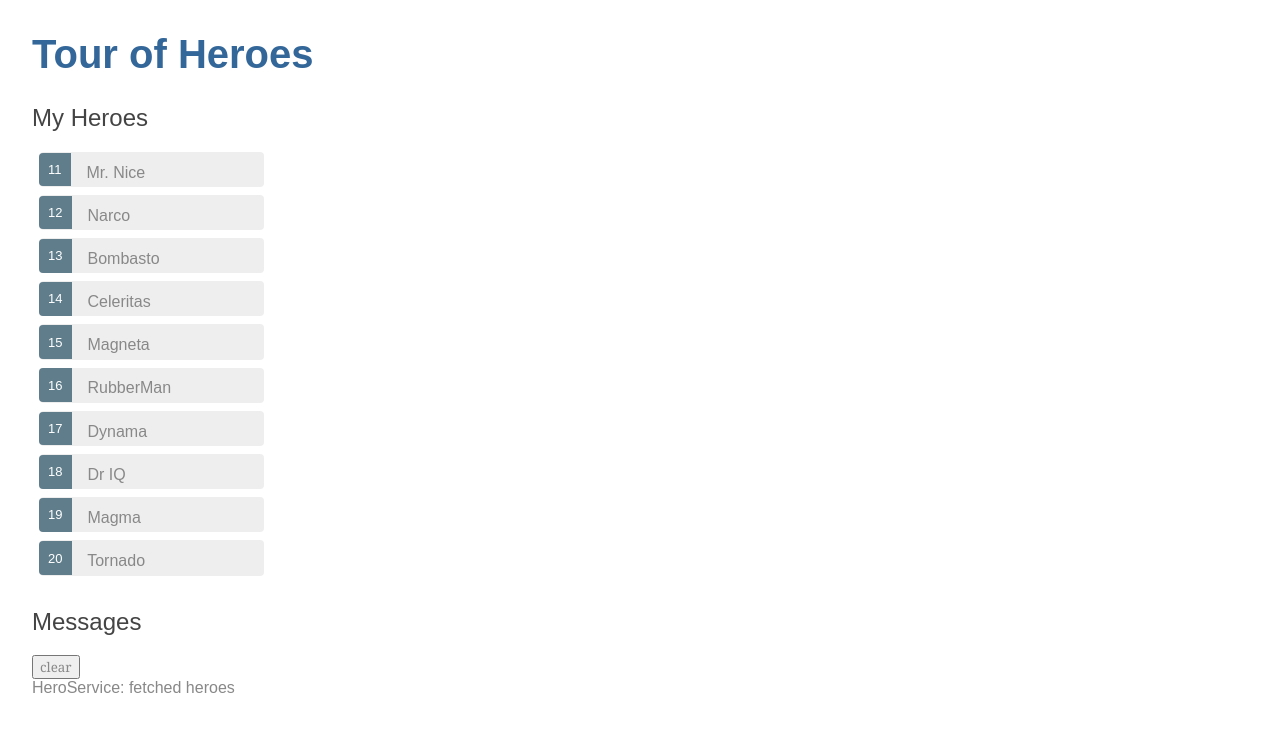
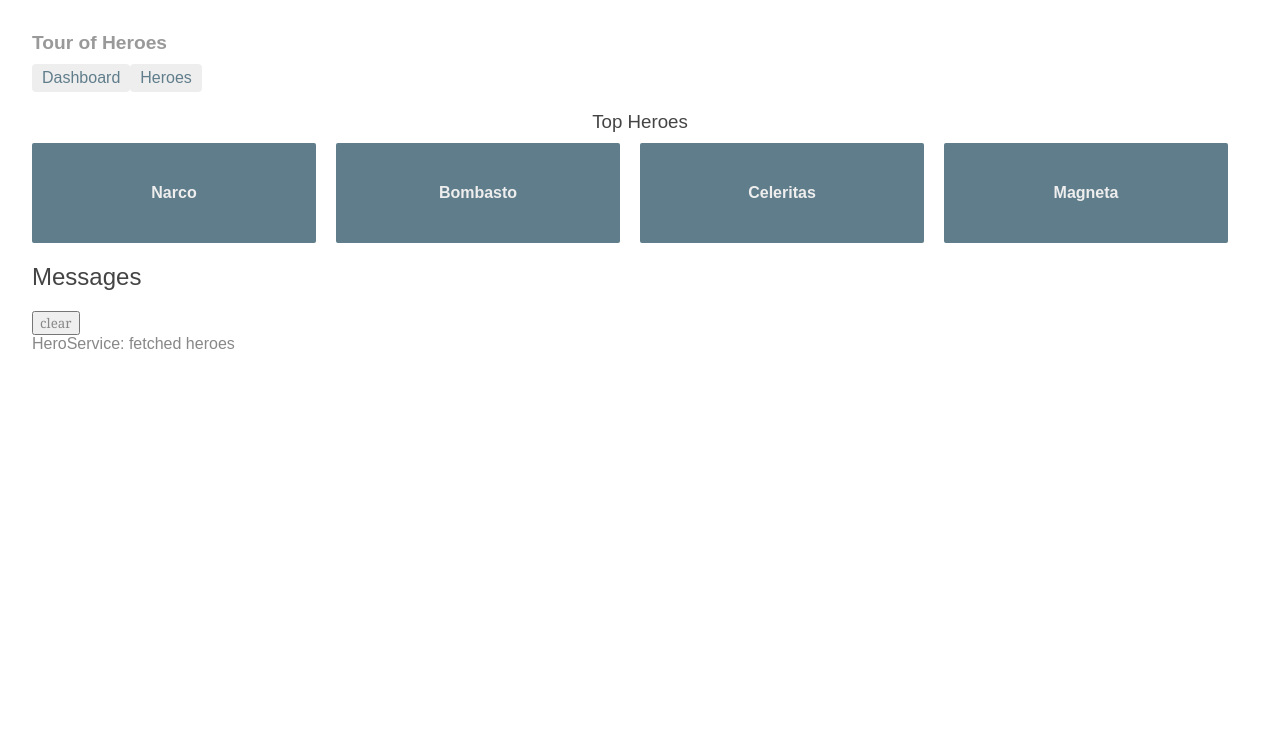
Before and after one commit to gupta-ujjwal/TourOfHeroes, an Angular app: page /dashboard in a window 1280 px wide. Shown: the top 732 px of the page. Built offline with nearby package versions, Linux system fonts and the light colour scheme.

Commit message:
Added the dashboard component and also linked it to app-component

```diff
--- a/src/app/app.component.css
+++ b/src/app/app.component.css
@@ -0,0 +1,29 @@
+/* AppComponent's private CSS styles */
+h1 {
+    font-size: 1.2em;
+    color: #999;
+    margin-bottom: 0;
+  }
+  h2 {
+    font-size: 2em;
+    margin-top: 0;
+    padding-top: 0;
+  }
+  nav a {
+    padding: 5px 10px;
+    text-decoration: none;
+    margin-top: 10px;
+    display: inline-block;
+    background-color: #eee;
+    border-radius: 4px;
+  }
+  nav a:visited, a:link {
+    color: #607d8b;
+  }
+  nav a:hover {
+    color: #039be5;
+    background-color: #cfd8dc;
+  }
+  nav a.active {
+    color: #039be5;
+  }
--- a/src/app/app.component.html
+++ b/src/app/app.component.html
@@ -1,3 +1,7 @@
 <h1>{{title}} </h1>
-<app-heroes></app-heroes>
+<nav>
+  <a routerLink="/dashboard">Dashboard </a>
+  <a routerLink="/heroes">Heroes</a>
+</nav>
+<router-outlet></router-outlet>
 <app-messages></app-messages>
--- /dev/null
+++ b/src/app/dashboard/dashboard.component.css
@@ -0,0 +1,62 @@
+/* DashboardComponent's private CSS styles */
+[class*='col-'] {
+    float: left;
+    padding-right: 20px;
+    padding-bottom: 20px;
+  }
+  [class*='col-']:last-of-type {
+    padding-right: 0;
+  }
+  a {
+    text-decoration: none;
+  }
+  *, *:after, *:before {
+    -webkit-box-sizing: border-box;
+    -moz-box-sizing: border-box;
+    box-sizing: border-box;
+  }
+  h3 {
+    text-align: center; margin-bottom: 0;
+  }
+  h4 {
+    position: relative;
+  }
+  .grid {
+    margin: 0;
+  }
+  .col-1-4 {
+    width: 25%;
+  }
+  .module {
+    padding: 20px;
+    text-align: center;
+    color: #eee;
+    max-height: 120px;
+    min-width: 120px;
+    background-color: #607d8b;
+    border-radius: 2px;
+  }
+  .module:hover {
+    background-color: #eee;
+    cursor: pointer;
+    color: #607d8b;
+  }
+  .grid-pad {
+    padding: 10px 0;
+  }
+  .grid-pad > [class*='col-']:last-of-type {
+    padding-right: 20px;
+  }
+  @media (max-width: 600px) {
+    .module {
+      font-size: 10px;
+      max-height: 75px; }
+  }
+  @media (max-width: 1024px) {
+    .grid {
+      margin: 0;
+    }
+    .module {
+      min-width: 60px;
+    }
+  }
--- /dev/null
+++ b/src/app/dashboard/dashboard.component.html
@@ -0,0 +1,8 @@
+<h3>Top Heroes</h3>
+<div class="grid grid-pad">
+  <a *ngFor="let hero of heroes" class="col-1-4">
+    <div class="module hero">
+      <h4>{{hero.name}}</h4>
+    </div>
+  </a>
+</div>
--- /dev/null
+++ b/src/app/dashboard/dashboard.component.ts
@@ -0,0 +1,23 @@
+import { Component, OnInit } from '@angular/core';
+import { Hero } from '../hero';
+import { HeroService } from '../hero.service';
+
+@Component({
+  selector: 'app-dashboard',
+  templateUrl: './dashboard.component.html',
+  styleUrls: [ './dashboard.component.css' ]
+})
+export class DashboardComponent implements OnInit {
+  heroes: Hero[] = [];
+
+  constructor(private heroService: HeroService) { }
+
+  ngOnInit() {
+    this.getHeroes();
+  }
+
+  getHeroes(): void {
+    this.heroService.getHeroes()
+      .subscribe(heroes => this.heroes = heroes.slice(1, 5));
+  }
+}
--- a/src/app/messages/messages.component.html
+++ b/src/app/messages/messages.component.html
@@ -1,8 +1,7 @@
 <div *ngIf="messageService.messages.length">
 
   <h2>Messages</h2>
-  <button class="clear"
-          (click)="messageService.clear()">clear</button>
+  <button class="clear" (click)="messageService.clear()">clear</button>
   <div *ngFor='let message of messageService.messages'> {{message}} </div>
 
 </div>
```
Also changed, not shown: src/app/app-routing.module.ts (added, +30 -0 lines), src/app/app.module.ts (+7 -3 lines), 2 other files (tests, documents, lock files or other folders).
